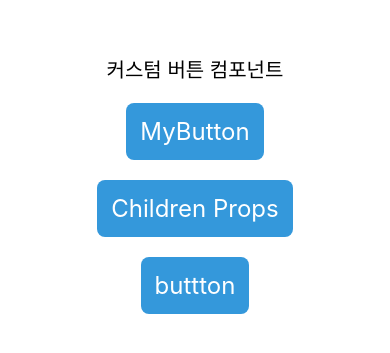
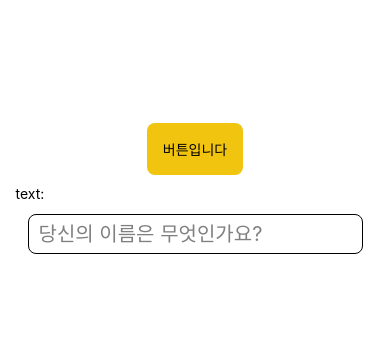
Before and after one commit to totquf/First-React-Native, a React Native app: screen / in a window 390 px wide. Shown: the part 233-586 px from the top of the page. Built offline with nearby package versions, Linux system fonts and the light colour scheme.

Commit message:
event공부

```diff
--- a/App.js
+++ b/App.js
@@ -1,9 +1,24 @@
-import App from "./scr/App";
+import React from "react";
+import { View, StyleSheet } from 'react-native';
+import EventButton from "./scr/EventButton";
+import EventInput from "./scr/EventInput";
 
-function Route_App() {
-  return (
-    <App />
-  )
+const App = () => {
+    return (
+        <View style={styles.container}>
+            <EventButton />
+            <EventInput />
+        </View>
+    )
 }
 
-export default Route_App;
+const styles = StyleSheet.create({
+    container: {
+        flex: 1,
+        alignItems: 'center',
+        justifyContent: 'center',
+        backgroundColor: "#ffffff",
+    },
+})
+
+export default App;
--- a/scr/App.js
+++ b/scr/Button.js
@@ -6,7 +6,7 @@ const onPress = () => {
     return alert("버튼이 클릭되었습니다")
 }
 
-const App = () => {
+const Button = () => {
     return (
         <View style={styles.container}>
             <Text style={styles.text}>커스텀 버튼 컴포넌트</Text>
@@ -33,4 +33,4 @@ const styles = StyleSheet.create({
     },
 })
 
-export default App;
+export default Button;
--- /dev/null
+++ b/scr/EventButton.js
@@ -0,0 +1,30 @@
+import React from "react";
+import { TouchableOpacity, Text } from "react-native";
+
+const EventButton = () => {
+
+    const _onPressIn = () => console.log('press In!!!\n');
+    const _onPressOut = () => console.log('press Out!!!\n');
+    const _onPress = () => console.log('press!!!\n');
+    const _onLongPress = () => console.log('Long press!!!\n');
+
+    return (
+        <TouchableOpacity
+                style={{
+                    backgroundColor: '#F1C40F',
+                    padding: 16,
+                    margin: 10,
+                    borderRadius: 8,
+                }}
+                onPressIn={_onPressIn}
+                onPressOut={_onPressOut}
+                onPress={_onPress}
+                onLongPress={_onLongPress}
+                delayLongPress={5000}
+            >
+                <Text>버튼입니다</Text>
+            </TouchableOpacity>
+    )
+}
+
+export default EventButton;
--- /dev/null
+++ b/scr/EventInput.js
@@ -0,0 +1,45 @@
+import React, { useState } from 'react';
+import {SafeAreaView, StyleSheet, TextInput, Text} from 'react-native';
+
+const EventInput = () => {
+    const [text, setText] = useState('');
+    const _onChangeText = text => setText(text)
+
+    // const _onChange = (e) => {
+    //     setText(e.nativeEvent.text)
+    // }
+
+
+    return (
+        <SafeAreaView>
+            <Text>text: { text }</Text>
+            <TextInput
+                style={styles.input}
+                //onChange: text, eventCount, target을 호출하는 함수에 인자로 전달
+                //nativeEvent: {
+                //  text: ...
+                //  eventCount: ...
+                //  target: ...
+                //  }
+                //onChangeText: text만을 호출하는 함수에 인자로 전달( 더 간편한 버전 )
+                onChangeText={_onChangeText}
+                placeholder="당신의 이름은 무엇인가요?"
+                placeholderTextColor='grey'
+                keyboardType='default'
+            />
+        </SafeAreaView>
+    );
+};
+
+const styles = StyleSheet.create({
+    input: {
+        height: 40,
+        margin: 12,
+        borderWidth: 1,
+        padding: 10,
+        borderRadius: 8,
+        fontSize: 20,
+    },
+});
+
+export default EventInput;
--- a/scr/MyButton.js
+++ b/scr/MyButton.js
@@ -8,7 +8,7 @@ const MyButton = ({title, onPress, children}) => {
         //onPress속성을 사용가능한 컴포넌트
         <TouchableOpacity
             style={styles.button}
-            onPress={() => onPress}>
+            onPress={onPress}>
             <Text style={styles.button_text}>
                 {children || title}
             </Text>
```
Also changed, not shown: scr/Counter.js (added, +26 -0 lines).
